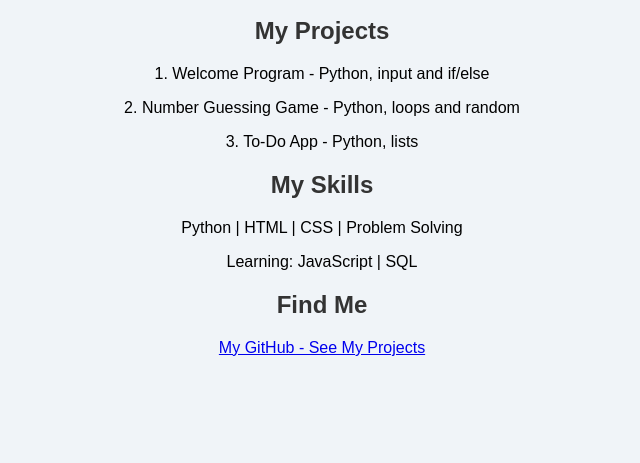
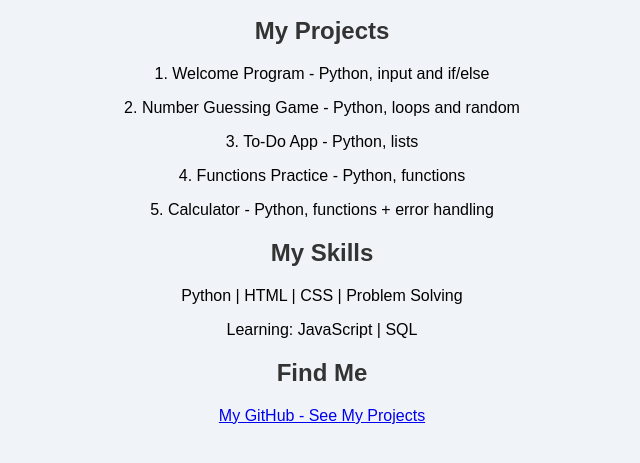
Before and after one commit to mhlongogs17-hash/my-first-python-projects, a plain HTML site: page index.html in a window 1280 px wide. Shown: the part 107-570 px from the top of the page, without its empty margins (318-958 px from the left). Drawn offline with Linux system fonts and the light colour scheme.

Commit message:
Update index.html

```diff
--- a/index.html
+++ b/index.html
@@ -6,6 +6,8 @@
 <p>1. Welcome Program - Python, input and if/else</p>
 <p>2. Number Guessing Game - Python, loops and random</p>
 <p>3. To-Do App - Python, lists</p>
+<p>4. Functions Practice - Python, functions</p>
+<p>5. Calculator - Python, functions + error handling</p>
 
 <h2>My Skills</h2>
 <p>Python | HTML | CSS | Problem Solving</p>
```
